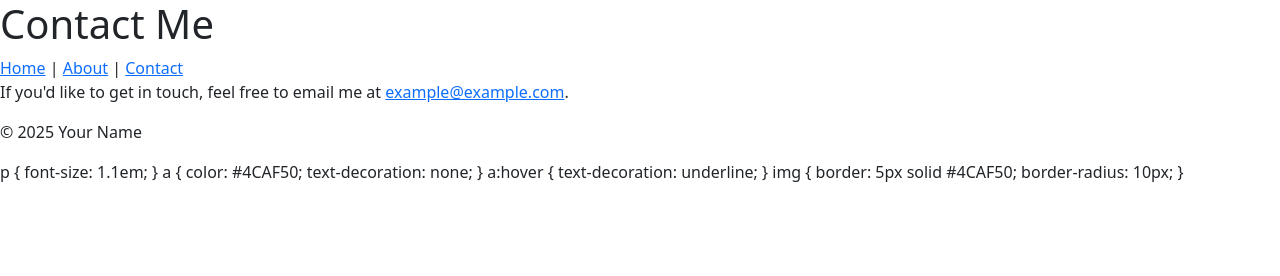
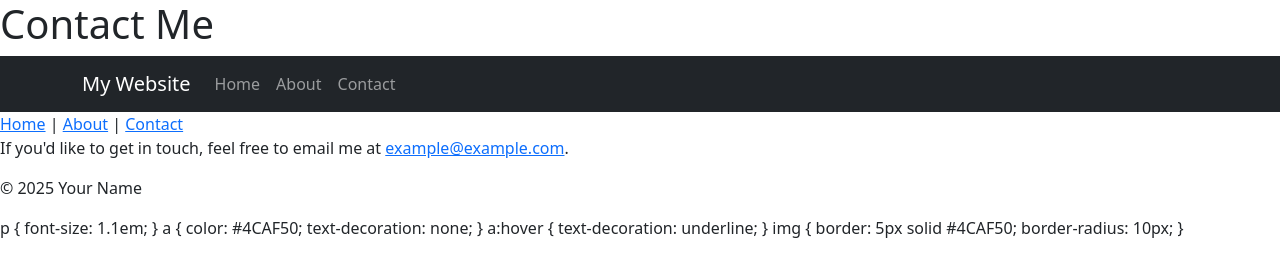
Before and after one commit to ani374/profile, a plain HTML site: page contact.html in a window 1280 px wide. Drawn offline with nearby package versions, Linux system fonts and the light colour scheme.

Commit message:
Update contact.html

```diff
--- a/contact.html
+++ b/contact.html
@@ -68,7 +68,49 @@
 
         <h1>Contact Me</h1>
 
-        <nav>
+        <nav class="navbar navbar-expand-lg navbar-dark bg-dark">
+
+        <div class="container">
+
+            <a class="navbar-brand" href="index.html">My Website</a>
+
+            <button class="navbar-toggler" type="button" data-bs-toggle="collapse" data-bs-target="#navbarNav">
+
+                <span class="navbar-toggler-icon"></span>
+
+            </button>
+
+            <div class="collapse navbar-collapse" id="navbarNav">
+
+                <ul class="navbar-nav">
+
+                    <li class="nav-item">
+
+                        <a class="nav-link" href="index.html">Home</a>
+
+                    </li>
+
+                    <li class="nav-item">
+
+                        <a class="nav-link" href="about.html">About</a>
+
+                    </li>
+
+                    <li class="nav-item">
+
+                        <a class="nav-link" href="contact.html">Contact</a>
+
+                    </li>
+
+                </ul>
+
+            </div>
+
+        </div>
+
+    </nav>
+
+</header>
 
             <a href="index.html">Home</a> |
 
```
